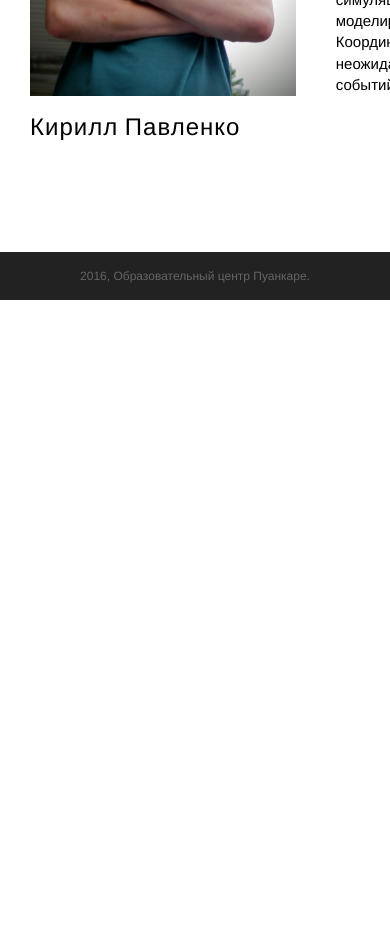
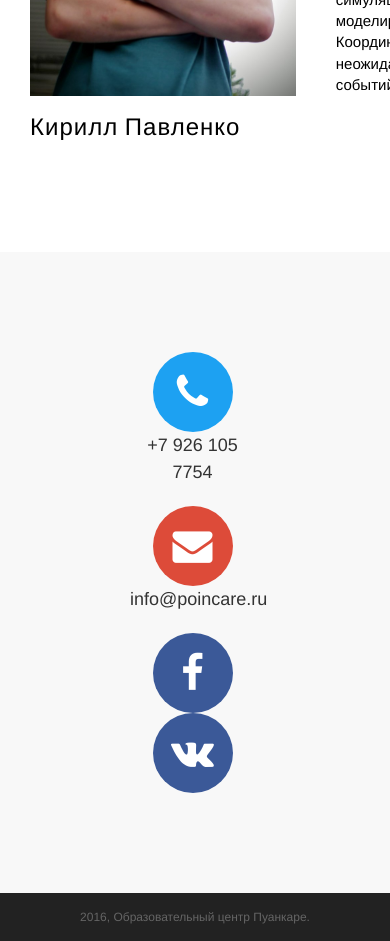
Before and after one commit to just-kir/just-kir.github.io, a website: page autumn-school.html in a window 390 px wide. Shown: the part 4310-5251 px from the top of the page. Before the commit the page ends 4610 px from the top, so only its background shows below. Drawn offline with nearby package versions, Linux system fonts and the light colour scheme; a web font is replaced by a local one.

Commit message:
nav test-7

```diff
--- a/autumn-school.html
+++ b/autumn-school.html
@@ -349,14 +349,54 @@
 
 												</div>
 
-
-
-
                     </div>
                 </div>
             </div>
 
     </section>
+
+		<section id="contact" class="contact bg-primary">
+
+				<div class="container-fluid">
+					<div class=" col-sm-6 col-md-4">
+
+						<ul class="list-inline list-social">
+							<center>
+								<li class="social-twitter">
+										<a href="#"><i class="fa fa-phone"></i></a>
+								</li>
+									<p> +7 926 105 7754</p>
+								</center>
+						</ul>
+					</div>
+					<div class="col-sm-6 col-md-4">
+
+						<ul class="list-inline list-social">
+
+								<li class="social-google-plus">
+										<a href="#"><i class="fa fa-envelope"></i></a>
+								</li>
+
+								</li>
+						</ul>
+						<p>info@poincare.ru</p>
+					</div>
+					<div class="col-sm-12 col-md-4">
+
+						<ul class="list-inline list-social">
+
+								<li class="social-facebook">
+										<a href="#"><i class="fa fa-facebook"></i></a>
+								</li>
+								<li class="social-facebook">
+										<a href="#"><i class="fa fa-vk"></i></a>
+								</li>
+						</ul>
+					</div>
+				</div>
+		</section>
+
+
 
     <footer>
         <div class="container">
```
